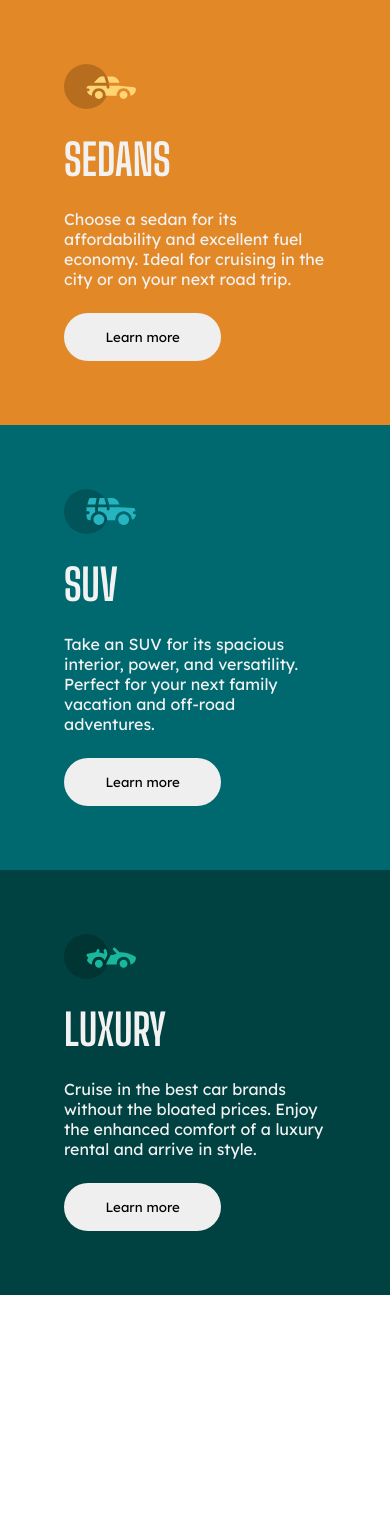
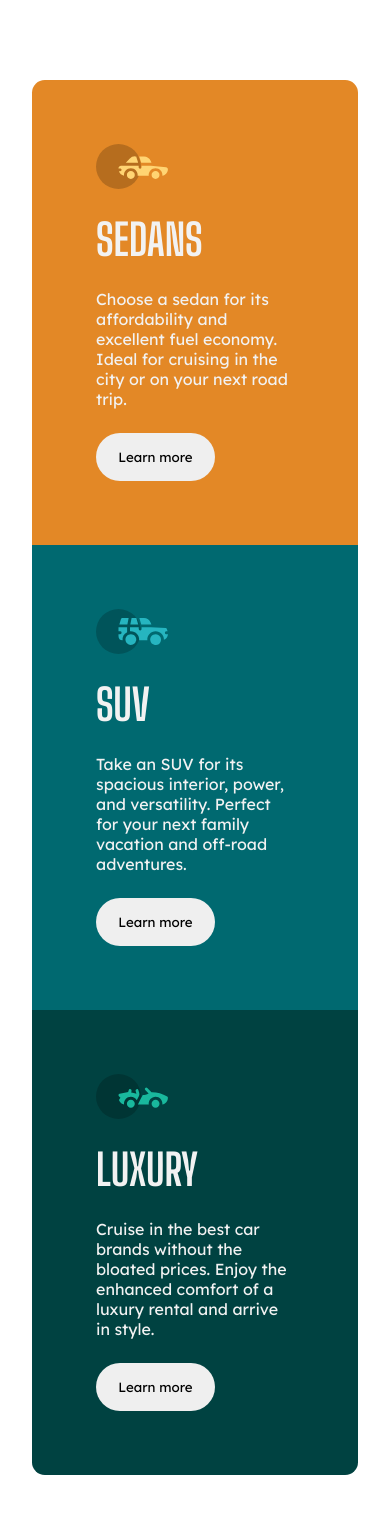
Before and after one commit to Marcoswodbarros/ThreeColumnPreviewCard, a React (Create React App) app in the folder card/: page / in a window 390 px wide. Shown: the top 1514 px of the page. Before the commit the page ends 1295 px from the top, so only its background shows below. Built offline with nearby package versions, Linux system fonts and the light colour scheme.

Commit message:
Mobile: Adding cards borders

```diff
--- a/card/src/Components/Card/Card.css
+++ b/card/src/Components/Card/Card.css
@@ -1,10 +1,23 @@
+.container {
+    margin: 5rem 2rem;
+}
+
 .card__container {
-    /* background-color: var(--bright-orange); */
     color: var(--very-light-gray);
     display: flex;
     flex-direction: column;
     padding: 4rem;
     row-gap: 1.5rem;
+}
+
+.card__container:nth-child(1) {
+    border-top-left-radius: .8rem;
+    border-top-right-radius: .8rem;
+}
+
+.card__container:nth-last-child(1) {
+    border-bottom-left-radius: .8rem;
+    border-bottom-right-radius: .8rem;
 }
 
 .card__img {
--- a/card/src/Components/Card/Card.js
+++ b/card/src/Components/Card/Card.js
@@ -28,7 +28,7 @@ const Card = () => {
     ]
 
     return (
-        <div>
+        <div className='container'>
             {textos.map((item) => {
                 return (
                     <div key={item.nome} className='card__container' style={{background: item.bg}}>
```
